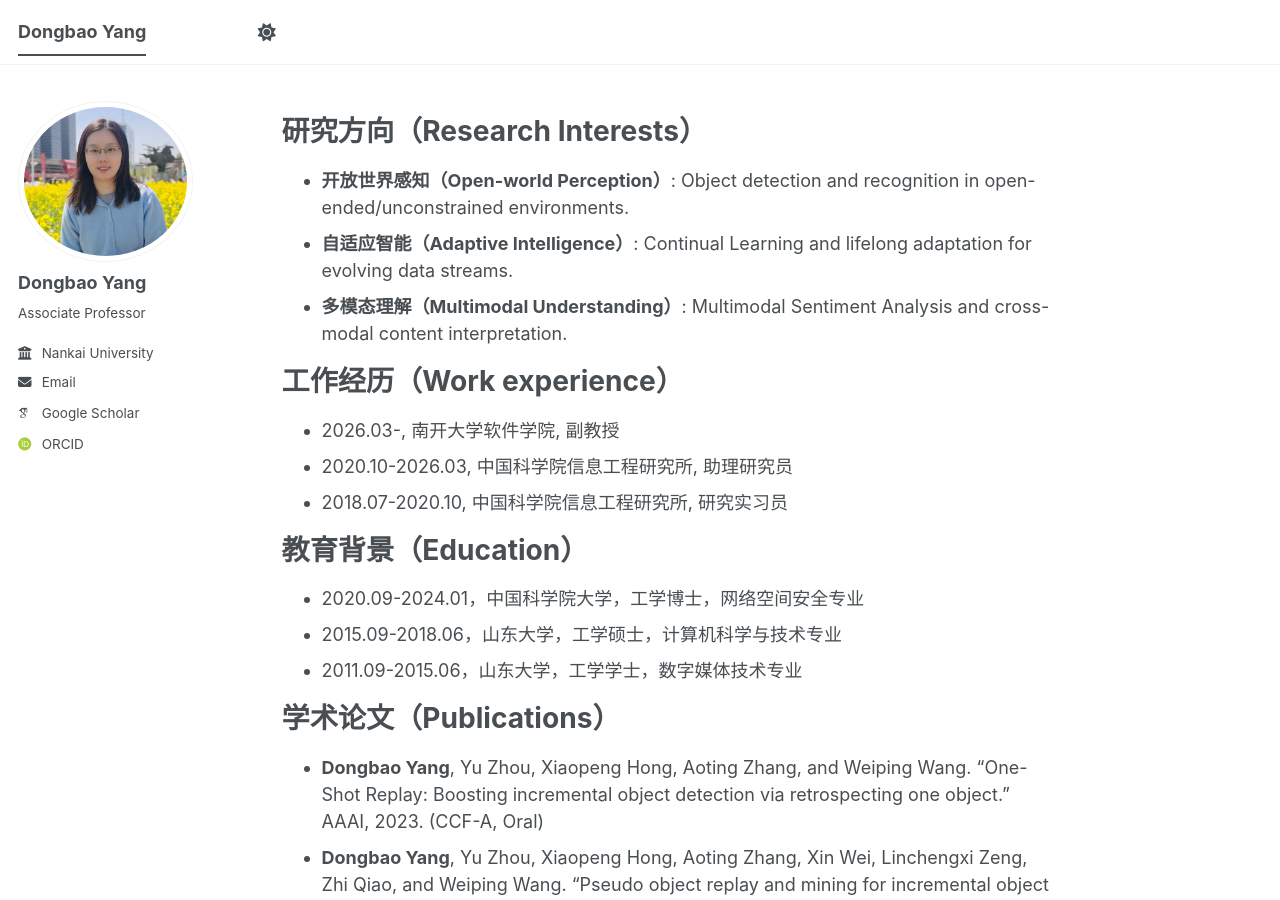
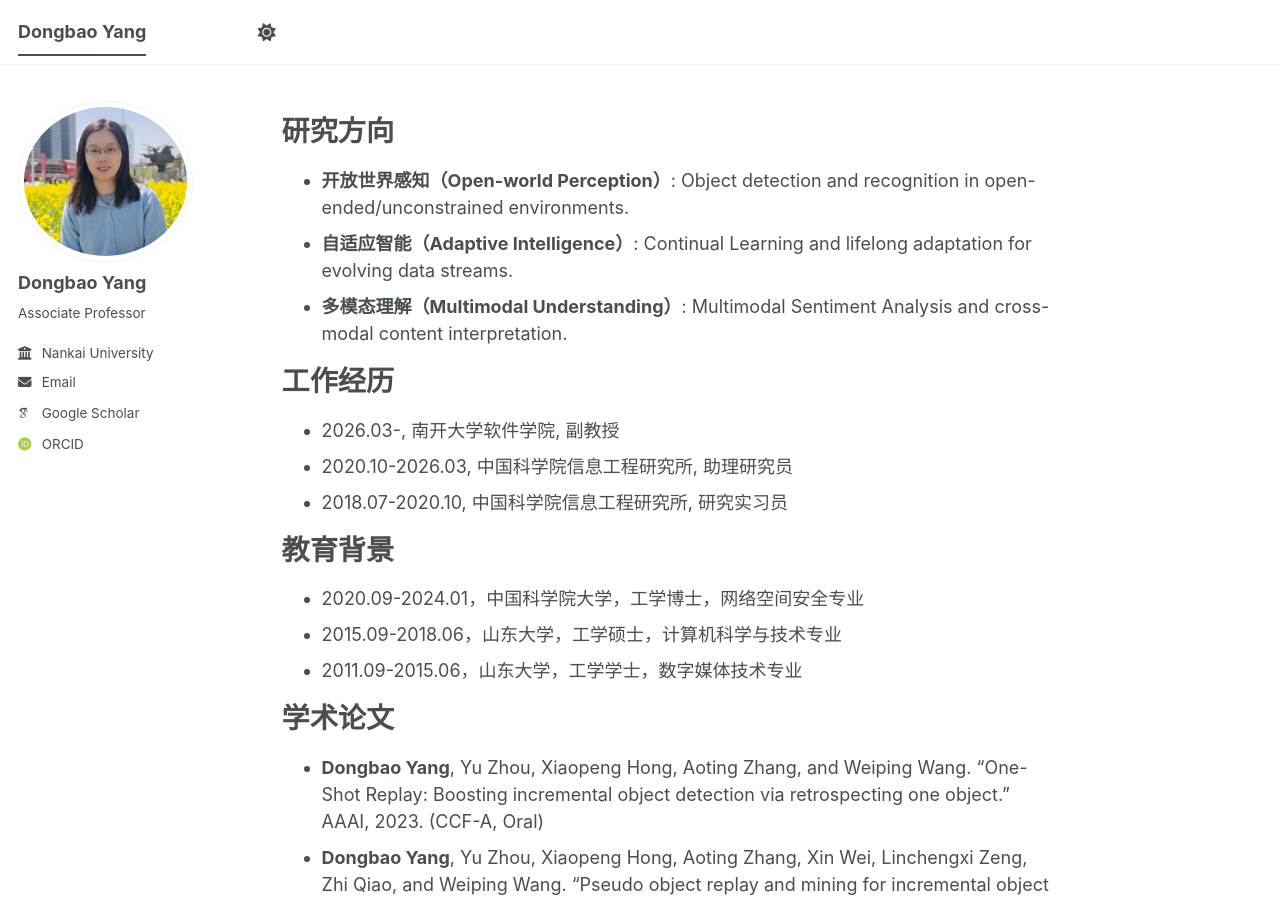
Before and after one commit to yangdb/yangdb.github.io, a Jekyll site: the page built from _pages/about.md, in a window 1280 px wide and 900 px high. Built offline with Jekyll 4.4.1, drawn with Linux system fonts in a browser that asks for light colours; some web fonts are replaced; a script bundle is joined from its source files by our own code; library files that are not in the unit come from our copies; some of the changed text lies outside the part shown.

Commit message:
Update sections and formatting in about.md

```diff
--- a/_pages/about.md
+++ b/_pages/about.md
@@ -7,27 +7,27 @@ redirect_from:
   - /about.html
 ---
 
-研究方向（Research Interests）
+研究方向
 ======
 * **开放世界感知（Open-world Perception）**: Object detection and recognition in open-ended/unconstrained environments.
 * **自适应智能（Adaptive Intelligence）**: Continual Learning and lifelong adaptation for evolving data streams.
 * **多模态理解（Multimodal Understanding）**: Multimodal Sentiment Analysis and cross-modal content interpretation.
 
-工作经历（Work experience）
+工作经历
 ======
 * 2026.03-, 南开大学软件学院, 副教授
 * 2020.10-2026.03, 中国科学院信息工程研究所, 助理研究员
 * 2018.07-2020.10, 中国科学院信息工程研究所, 研究实习员
 
 
-教育背景（Education）
+教育背景
 ======
 * 2020.09-2024.01，中国科学院大学，工学博士，网络空间安全专业
 * 2015.09-2018.06，山东大学，工学硕士，计算机科学与技术专业
 * 2011.09-2015.06，山东大学，工学学士，数字媒体技术专业
 
 
-学术论文（Publications）
+学术论文
 ======
 * **Dongbao Yang**, Yu Zhou, Xiaopeng Hong, Aoting Zhang, and Weiping Wang. “One-Shot Replay: Boosting incremental object detection via retrospecting one object.” AAAI, 2023. (CCF-A, Oral)
 * **Dongbao Yang**, Yu Zhou, Xiaopeng Hong, Aoting Zhang, Xin Wei, Linchengxi Zeng, Zhi Qiao, and Weiping Wang. “Pseudo object replay and mining for incremental object detection.” ACM MM, 2023. (CCF-A, Oral)
```
Also changed, not shown: other parts of _pages/about.md (+4 -4 lines).
